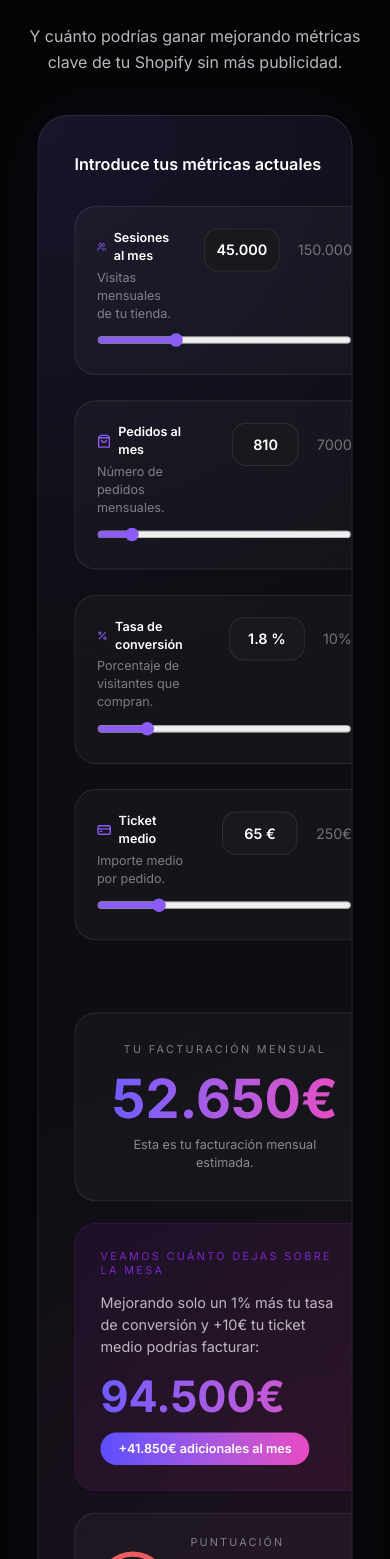
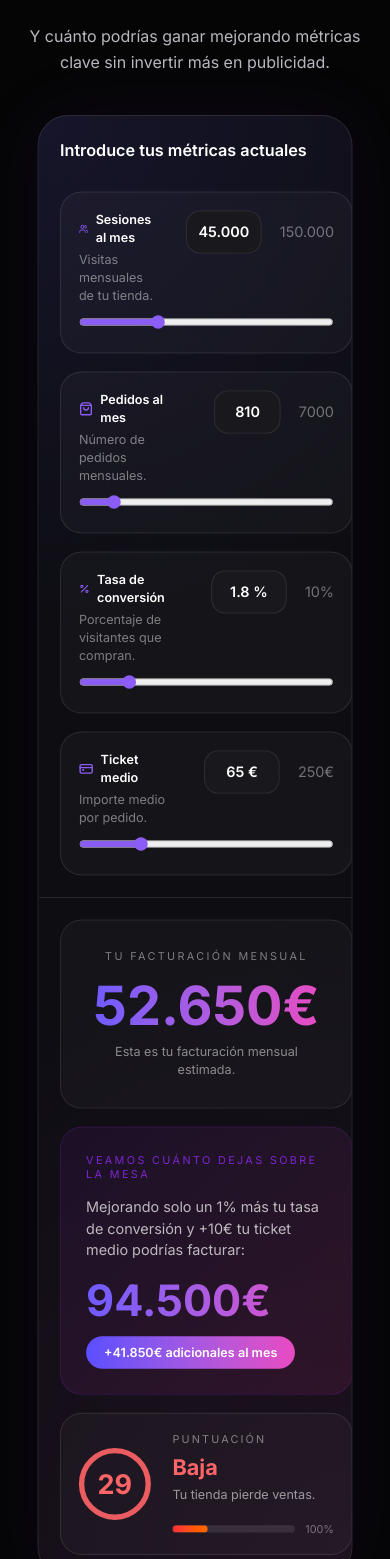
Before and after one commit to MaikelScalate/scalatelab, a Next.js app: page / in a window 390 px wide. Shown: the part 4969-6528 px from the top of the page. Built offline with nearby package versions, Linux system fonts and the light colour scheme.

Commit message:
Mejorar diseo

```diff
--- a/app/components/sections/CalculatorSection.tsx
+++ b/app/components/sections/CalculatorSection.tsx
@@ -31,7 +31,7 @@ export default function CalculatorSection() {
 
           <Subtitle  className="    mx-auto    mt-6    max-w-3xl    text-base    sm:text-lg  ">
             Y cuánto podrías ganar mejorando métricas
-            clave de tu Shopify sin más publicidad.
+            clave sin invertir más en publicidad.
           </Subtitle>
 
         </div>
--- a/app/components/ui/Calculator.tsx
+++ b/app/components/ui/Calculator.tsx
@@ -22,8 +22,11 @@ export default function Calculator() {
 
   const improvedTicket = ticket + 10;
 
-  const improvedOrders = Math.round(
+  const improvedOrders = Math.min(
+  Math.round(
     sessions * (improvedConversion / 100)
+  ),
+  7000
 );
 
   const improvedRevenue =
@@ -71,8 +74,9 @@ let score = Math.min(
   revenueScore
 );
 if (
-  revenue >= 1300000 &&
+  revenue >= 1400000 &&
   conversion >= 5 &&
+  sessions >= 100000 &&
   ticket >= 200
 ) {
   score = 100;
@@ -122,12 +126,12 @@ else {
 
         {/* IZQUIERDA */}
 
-        <div className="border-r border-white/10 p-10">
+       <div className="border-b lg:border-b-0 lg:border-r border-white/10 p-6 lg:p-10">
           <h3 className="mb-8 text-lg font-semibold text-white">
             Introduce tus métricas actuales
           </h3>
 
-          <div className="space-y-7">
+          <div className="space-y-5 lg:space-y-7">
 
             <div
               className="
@@ -135,7 +139,7 @@ else {
       border
       border-white/10
       bg-white/[0.03]
-      p-6
+    p-5 lg:p-6
     "
             >
 
@@ -227,8 +231,11 @@ px-3
                   setSessions(newSessions);
 
                   setOrders(
+  Math.min(
     Math.round(
       newSessions * (conversion / 100)
+    ),
+    7000
   )
 );
                 }}
@@ -248,7 +255,7 @@ px-3
     border
     border-white/10
     bg-white/[0.03]
-    p-6
+  p-5 lg:p-6
   "
             >
               <div className="flex items-start justify-between gap-8">
@@ -345,9 +352,12 @@ px-3
 
                   setOrders(newOrders);
 
-                  setConversion(
-                    (newOrders / sessions) * 100
+                  const newConversion = Math.min(
+  (newOrders / sessions) * 100,
+  10
 );
+
+setConversion(newConversion);
                 }}
                 className="
     mt-3
@@ -365,7 +375,7 @@ px-3
     border
     border-white/10
     bg-white/[0.03]
-    p-6
+  p-5 lg:p-6
   "
             >
               <div className="flex items-start justify-between gap-8">
@@ -417,8 +427,11 @@ px-3
                       setConversion(value);
 
                       setOrders(
+  Math.min(
     Math.round(
       sessions * (value / 100)
+    ),
+    7000
   )
 );
 
@@ -458,8 +471,11 @@ px-3
                   setConversion(newConversion);
 
                   setOrders(
+  Math.min(
     Math.round(
       sessions * (newConversion / 100)
+    ),
+    7000
   )
 );
                 }}
@@ -479,7 +495,7 @@ px-3
     border
     border-white/10
     bg-white/[0.03]
-    p-6
+  p-5 lg:p-6
   "
             >
               <div className="flex items-start justify-between gap-8">
@@ -574,9 +590,9 @@ px-3
 
         {/* ================= DERECHA ================= */}
 
-        <div className="p-10">
+        <div className="p-6 lg:p-10">
 
-          <div className="space-y-6">
+          <div className="space-y-5 lg:space-y-6">
 
             {/* FACTURACIÓN */}
 
@@ -679,7 +695,7 @@ px-3
         border
         border-white/10
         bg-white/[0.03]
-        p-6
+      p-5 lg:p-6
       "
             >
               {score >= 90 ? (
```
Lines whose indentation alone changed are shown as unchanged.
